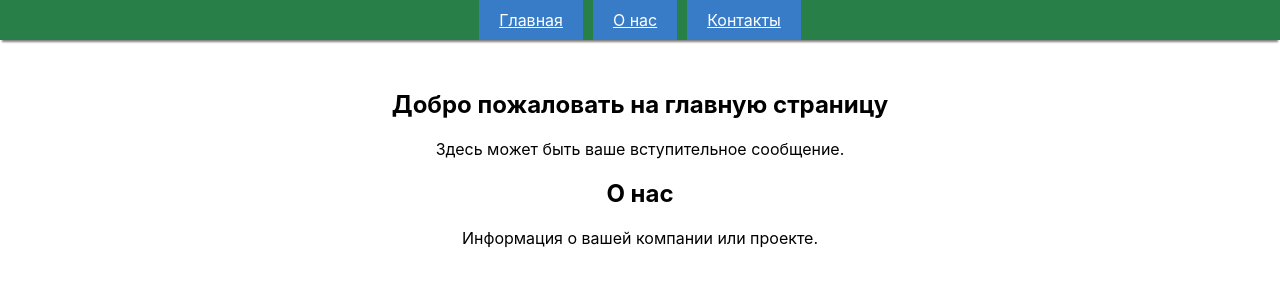
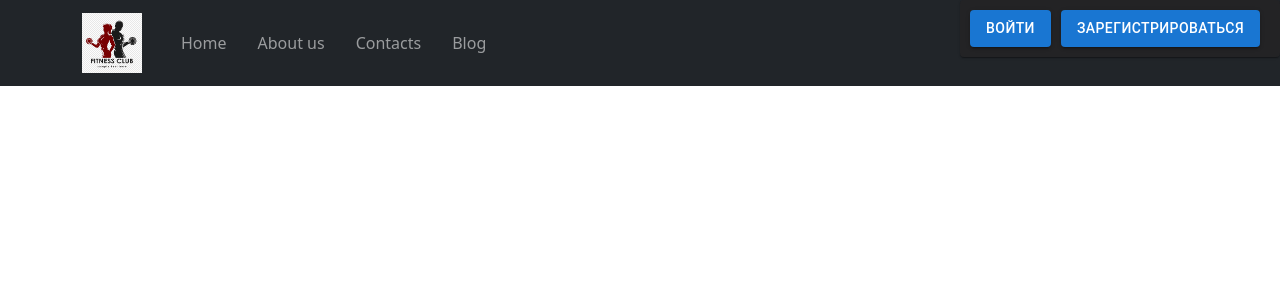
Before and after one commit to DanilMelnic/tweb_labs, a React (Create React App) app: page / in a window 1280 px wide. Shown: the top 300 px of the page. Built offline with nearby package versions, Linux system fonts and the light colour scheme.

Commit message:
Components

```diff
--- a/package.json
+++ b/package.json
@@ -3,6 +3,9 @@
   "version": "0.1.0",
   "private": true,
   "dependencies": {
+    "@emotion/react": "^11.11.4",
+    "@emotion/styled": "^11.11.0",
+    "@mui/icons-material": "^5.15.11",
     "@testing-library/jest-dom": "^5.17.0",
     "@testing-library/react": "^13.4.0",
     "@testing-library/user-event": "^13.5.0",
@@ -10,8 +13,11 @@
     "@types/node": "^16.18.86",
     "@types/react": "^18.2.61",
     "@types/react-dom": "^18.2.19",
+    "bootstrap": "^5.3.3",
     "react": "^18.2.0",
+    "react-bootstrap": "^2.10.1",
     "react-dom": "^18.2.0",
+    "react-router-dom": "^6.22.2",
     "react-scripts": "5.0.1",
     "typescript": "^4.9.5",
     "web-vitals": "^2.1.4"
--- a/src/App.css
+++ b/src/App.css
@@ -1,36 +1,42 @@
-.App {
-  text-align: center;
+/* APP.css */
+
+/* Стили для Navbar */
+.navbar {
+  padding: 10px 0; /* Добавить отступы сверху и снизу для Navbar */
 }
 
-.App-nav {
-  background-color: #288048; /* Красный цвет фона меню */
-  padding: 10px 0;
-  position: fixed; /* Меню будет фиксированным */
-  width: 100%; /* Меню будет тянуться на всю ширину */
-  top: 0; /* Прижимаем меню к верху страницы */
-  left: 0; /* Прижимаем меню к левому краю страницы */
-  box-shadow: 0 4px 2px -2px gray; /* Тень под меню */
+/* Стили для Navbar.Brand (логотипа) */
+.navbar-brand img {
+  margin-right: 15px; /* Добавить отступ справа от логотипа */
 }
 
-.App-button {
-  background-color: #387cc7; /* Зеленый цвет фона кнопок */
-  border: none;
-  color: white;
-  padding: 10px 20px;
-  margin: 0 5px; /* Небольшой отступ между кнопками */
-  cursor: pointer;
-  transition: background-color 0.3s;
+/* Стили для Navbar.Toggle (иконки разворачивания меню на мобильных устройствах) */
+.navbar-toggler {
+  border: none; /* Убрать границу у иконки разворачивания меню */
 }
 
-.App-button:hover {
-  background-color: darkgreen; /* Цвет кнопки при наведении */
+/* Стили для Nav (ссылок навигации) */
+.navbar-nav .nav-link {
+  margin-right: 15px; /* Добавить отступ между ссылками навигации */
 }
 
-.App-content {
-  margin-top: 50px; /* Отступ, чтобы контент не перекрывал меню */
-  padding: 20px;
+/* Стили для Form (формы поиска) */
+.navbar-form {
+  margin-left: 200px; /* Пример: установите 20 пикселей расстояния от левого края */
 }
 
-section {
-  margin-bottom: 20px;
+/* Стили для FormControl (поля ввода в форме поиска) */
+.form-control {
+  border-color: #18830b; /* Изменить цвет границы поля ввода */
 }
+
+/* Стили для Button (кнопки поиска) */
+.btn {
+  border-color: #17a2b8; /* Изменить цвет границы кнопки */
+  color: #17a2b8; /* Изменить цвет текста кнопки */
+}
+
+.btn:hover {
+  background-color: #17a2b8; /* Изменить цвет фона кнопки при наведении */
+  color: #fff; /* Изменить цвет текста кнопки при наведении */
+}
--- a/src/App.tsx
+++ b/src/App.tsx
@@ -1,26 +1,16 @@
 import React from 'react';
 import './App.css';
-
+import Header from "./Components/Header";
+import 'bootstrap/dist/css/bootstrap.min.css';
+import AuthButtons from "./Components/Authbuttons";
 function App() {
   return (
-    <div className="App">
-      {/* Меню с вкладками */}
-      <nav className="App-nav">
-        <a className="App-button" href="#home">Главная</a>
-        <a className="App-button" href="#about">О нас</a>
-        <a className="App-button" href="#contact">Контакты</a>
-      </nav>
-      {/* Содержимое вкладок */}
-      <main className="App-content">
-        <section id="home">
-          <h1>Добро пожаловать на главную страницу</h1>
-          <p>Здесь может быть ваше вступительное сообщение.</p>
-        </section>
-        <section id="about">
-          <h1>О нас</h1>
-          <p>Информация о вашей компании или проекте.</p>
-        </section>
-      </main>
+    <div>
+      <Header />
+        <AuthButtons
+  loginButtonProps={{ /* свойства для настройки кнопки Войти */ }}
+  registerButtonProps={{ /* свойства для настройки кнопки Зарегистрироваться */ }}
+/>
     </div>
   );
 }
--- /dev/null
+++ b/src/Components/Authbuttons.tsx
@@ -0,0 +1,42 @@
+import React from 'react';
+import Paper from '@mui/material/Paper';
+import Button from '@mui/material/Button';
+
+const styles = {
+  paper: {
+    position: 'absolute',
+    top: 0,
+    right: 0
+  },
+  buttonContainer: {
+    display: 'flex',
+    justifyContent: 'flex-end',
+    padding: '10px'
+  },
+  button: {
+    marginRight: '10px'
+  }
+};
+
+class AuthButtons extends React.Component<{ loginButtonProps: any, registerButtonProps: any }> {
+    render() {
+        let {loginButtonProps, registerButtonProps} = this.props;
+        return (
+            <Paper sx={
+                {
+                    ...styles.paper,
+                    backgroundColor: 'rgba(38,33,33,0.46)'
+                }
+            } elevation={1}>
+                <div style={styles.buttonContainer}>
+                    <Button variant="contained" color="primary"
+                            style={styles.button} {...loginButtonProps}>Войти</Button>
+                    <Button variant="contained" color="primary"
+                            style={styles.button} {...registerButtonProps}>Зарегистрироваться</Button>
+                </div>
+            </Paper>
+        );
+    }
+}
+
+export default AuthButtons;
--- /dev/null
+++ b/src/Components/Header.js
@@ -0,0 +1,37 @@
+import React, {Component} from 'react';
+import {Button, Container, Form, FormControl, Nav, Navbar} from 'react-bootstrap';
+import logo from './logo2.png';
+import Paper from '@mui/material/Paper';
+
+class Header extends Component {
+    render() {
+        return (
+            <Navbar collapseOnSelect expand="md" bg="dark" variant="dark">
+                <Container>
+                    <Navbar.Brand href="/">
+                        <img
+                            src={logo}
+                            height="60"
+                            width="60"
+                            className="d-inline-block align-top"
+                            alt="logo"
+                        />
+                    </Navbar.Brand>
+                    <Navbar.Toggle aria-controls="responsive-navbar-nav"/>
+                    <Navbar.Collapse id="responsive-navbar-nav">
+                        <Nav className="mr-auto">
+                            <Nav.Link href="/">Home</Nav.Link>
+                            <Nav.Link href="/about">About us</Nav.Link>
+                            <Nav.Link href="contacts">Contacts</Nav.Link>
+                            <Nav.Link href="blog">Blog</Nav.Link>
+                        </Nav>
+
+                    </Navbar.Collapse>
+                </Container>
+            </Navbar>
+
+        );
+    }
+}
+
+export default Header;
```
Also changed, not shown: src/Components/logo2.png (added), 1 other file (tests, documents, lock files or other folders).
